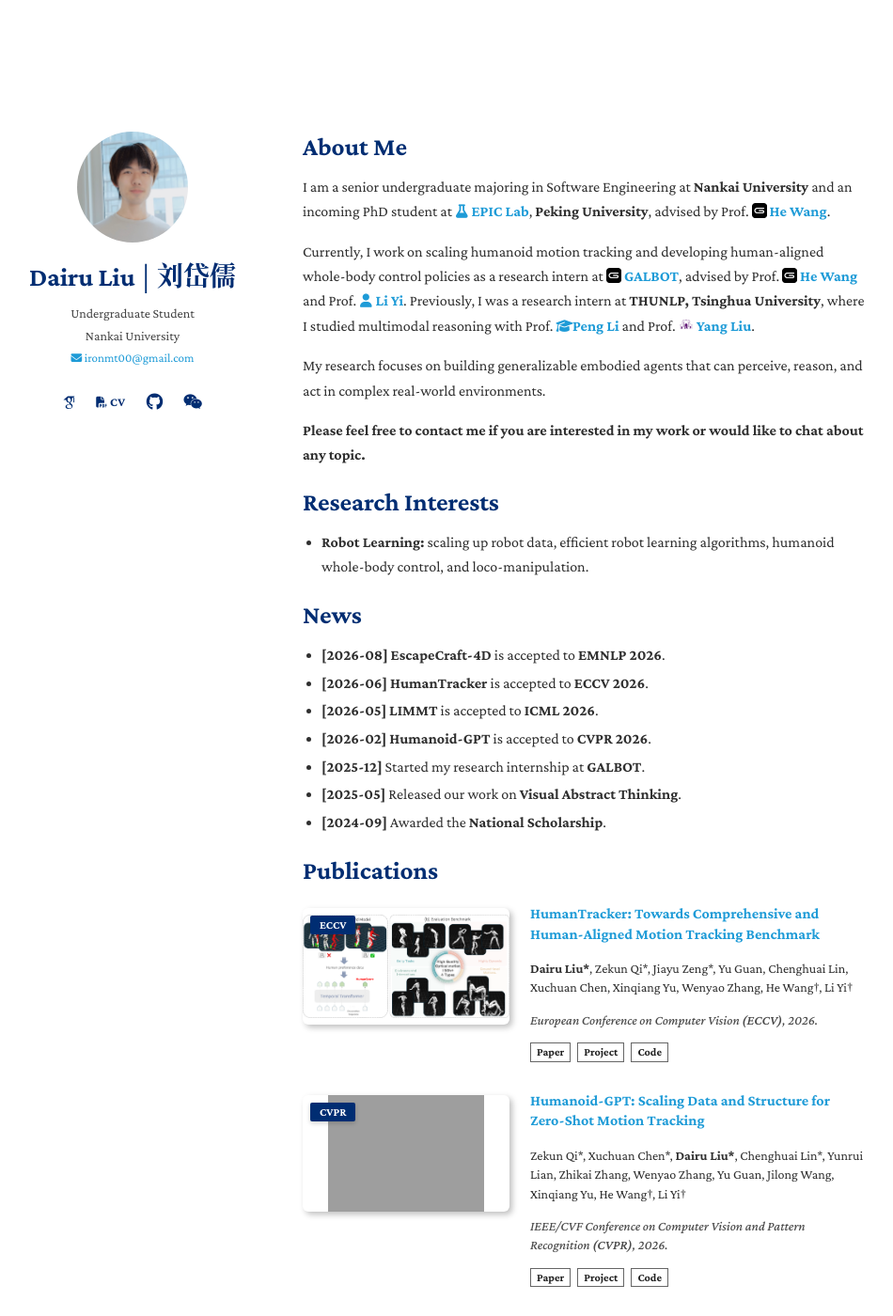
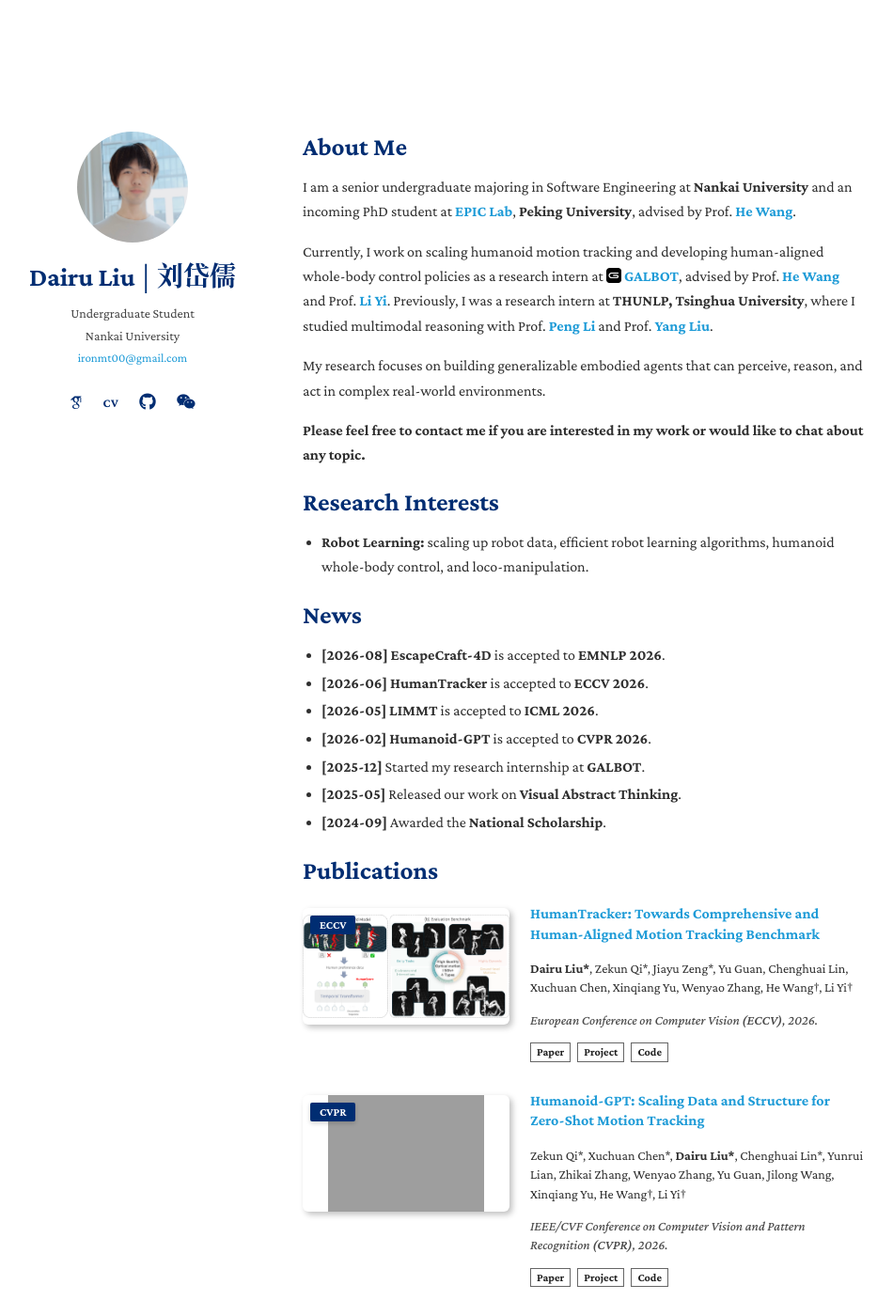
Before and after one commit to dairuliu/dairuliu.github.io, a Jekyll site: the page built from _pages/about.md, in a window 1280 px wide and 1400 px high. Shown: the whole window at 94% size, without its empty margins (172-1122 px from the left). Built offline with Jekyll 4.4.1, drawn with Linux system fonts in a browser that asks for light colours; some web fonts are replaced; grey boxes are pictures that could not be loaded.

Commit message:
Keep only GALBOT inline icon and refresh favicon cache

```diff
--- a/_includes/head/custom.html
+++ b/_includes/head/custom.html
@@ -6,12 +6,12 @@
 <link rel="stylesheet" href="{{ base_path }}/assets/css/academicons.css"/>
 
 <!-- Dairu Liu monogram -->
-<link rel="apple-touch-icon" sizes="180x180" href="{{ base_path }}/images/apple-touch-icon-180x180.png"/>
+<link rel="apple-touch-icon" sizes="180x180" href="{{ base_path }}/images/apple-touch-icon-180x180.png?v=dl-black"/>
 <link rel="icon" type="image/svg+xml" href="{{ base_path }}/images/favicon.svg?v=dl-black"/>
 <link rel="icon" type="image/png" href="{{ base_path }}/images/favicon-32x32.png?v=dl-black" sizes="32x32"/>
 <link rel="icon" type="image/png" href="{{ base_path }}/images/favicon-192x192.png?v=dl-black" sizes="192x192"/>
 <link rel="manifest" href="{{ base_path }}/images/manifest.json"/>
-<link rel="icon" href="{{ base_path }}/images/favicon.ico?v=dl-black"/>
+<link rel="icon" href="{{ base_path }}/images/dl-black.ico"/>
 <meta name="theme-color" content="#ffffff"/>
 
 <!-- end custom head snippets -->
--- a/_layouts/minimal-light-home.html
+++ b/_layouts/minimal-light-home.html
@@ -31,14 +31,14 @@
         <p class="minimal-light-role">Undergraduate Student</p>
         <p class="minimal-light-affiliation">Nankai University</p>
         {% if author.email %}
-          <p class="minimal-light-email"><a href="mailto:{{ author.email }}"><i class="fas fa-envelope link-icon" aria-hidden="true"></i> {{ author.email }}</a></p>
+          <p class="minimal-light-email"><a href="mailto:{{ author.email }}">{{ author.email }}</a></p>
         {% endif %}
 
         <nav class="minimal-light-links" aria-label="Profile links">
           {% if author.googlescholar %}
             <a href="{{ author.googlescholar }}" aria-label="Google Scholar"><i class="ai ai-google-scholar"></i></a>
           {% endif %}
-          <a href="{{ base_path }}/files/DairuLiu_CV.pdf" aria-label="CV"><i class="fas fa-file-pdf link-icon" aria-hidden="true"></i> CV</a>
+          <a href="{{ base_path }}/files/DairuLiu_CV.pdf" aria-label="CV">CV</a>
           {% if author.github %}
             <a href="https://github.com/{{ author.github }}" aria-label="GitHub"><i class="fab fa-github"></i></a>
           {% endif %}
--- a/_pages/about.md
+++ b/_pages/about.md
@@ -11,9 +11,9 @@
 
 ## About Me
 
-I am a senior undergraduate majoring in Software Engineering at **Nankai University** and an incoming PhD student at <a href="https://pku-epic.github.io"><i class="fas fa-flask link-icon" aria-hidden="true"></i> <strong>EPIC Lab</strong></a>, **Peking University**, advised by Prof. <a href="https://hughw19.github.io"><img class="bio-icon" src="{{ base_path }}/images/icons/he-wang.png" alt="" width="16" height="16"> <strong>He Wang</strong></a>.
+I am a senior undergraduate majoring in Software Engineering at **Nankai University** and an incoming PhD student at [**EPIC Lab**](https://pku-epic.github.io), **Peking University**, advised by Prof. [**He Wang**](https://hughw19.github.io).
 
-Currently, I work on scaling humanoid motion tracking and developing human-aligned whole-body control policies as a research intern at <a href="https://www.galbot.com"><img class="bio-icon" src="{{ base_path }}/images/icons/galbot.png" alt="" width="16" height="16"> <strong>GALBOT</strong></a>, advised by Prof. <a href="https://hughw19.github.io"><img class="bio-icon" src="{{ base_path }}/images/icons/he-wang.png" alt="" width="16" height="16"> <strong>He Wang</strong></a> and Prof. <a href="https://ericyi.github.io"><i class="fas fa-user link-icon" aria-hidden="true"></i> <strong>Li Yi</strong></a>. Previously, I was a research intern at **THUNLP, Tsinghua University**, where I studied multimodal reasoning with Prof. <a href="https://lpeng.net"><i class="fas fa-graduation-cap link-icon" aria-hidden="true"></i> <strong>Peng Li</strong></a> and Prof. <a href="https://nlp.csai.tsinghua.edu.cn/~ly/"><img class="bio-icon" src="{{ base_path }}/images/icons/yang-liu.png" alt="" width="16" height="16"> <strong>Yang Liu</strong></a>.
+Currently, I work on scaling humanoid motion tracking and developing human-aligned whole-body control policies as a research intern at <a href="https://www.galbot.com"><img class="bio-icon" src="{{ base_path }}/images/icons/galbot.png" alt="" width="16" height="16"> <strong>GALBOT</strong></a>, advised by Prof. [**He Wang**](https://hughw19.github.io) and Prof. [**Li Yi**](https://ericyi.github.io). Previously, I was a research intern at **THUNLP, Tsinghua University**, where I studied multimodal reasoning with Prof. [**Peng Li**](https://lpeng.net) and Prof. [**Yang Liu**](https://nlp.csai.tsinghua.edu.cn/~ly/).
 
 My research focuses on building generalizable embodied agents that can perceive, reason, and act in complex real-world environments.
 
--- a/_sass/layout/_minimal_light_home.scss
+++ b/_sass/layout/_minimal_light_home.scss
@@ -24,13 +24,6 @@
   margin: 0;
   border-radius: 3px;
   vertical-align: -2px;
-}
-
-.minimal-light-home .link-icon {
-  display: inline-block;
-  width: 1em;
-  text-align: center;
-  font-size: 0.9em;
 }
 
 .minimal-light-shell {
```
Also changed, not shown: images/dl-black.ico (added), images/icons/he-wang.png (deleted), images/icons/yang-liu.png (deleted).
